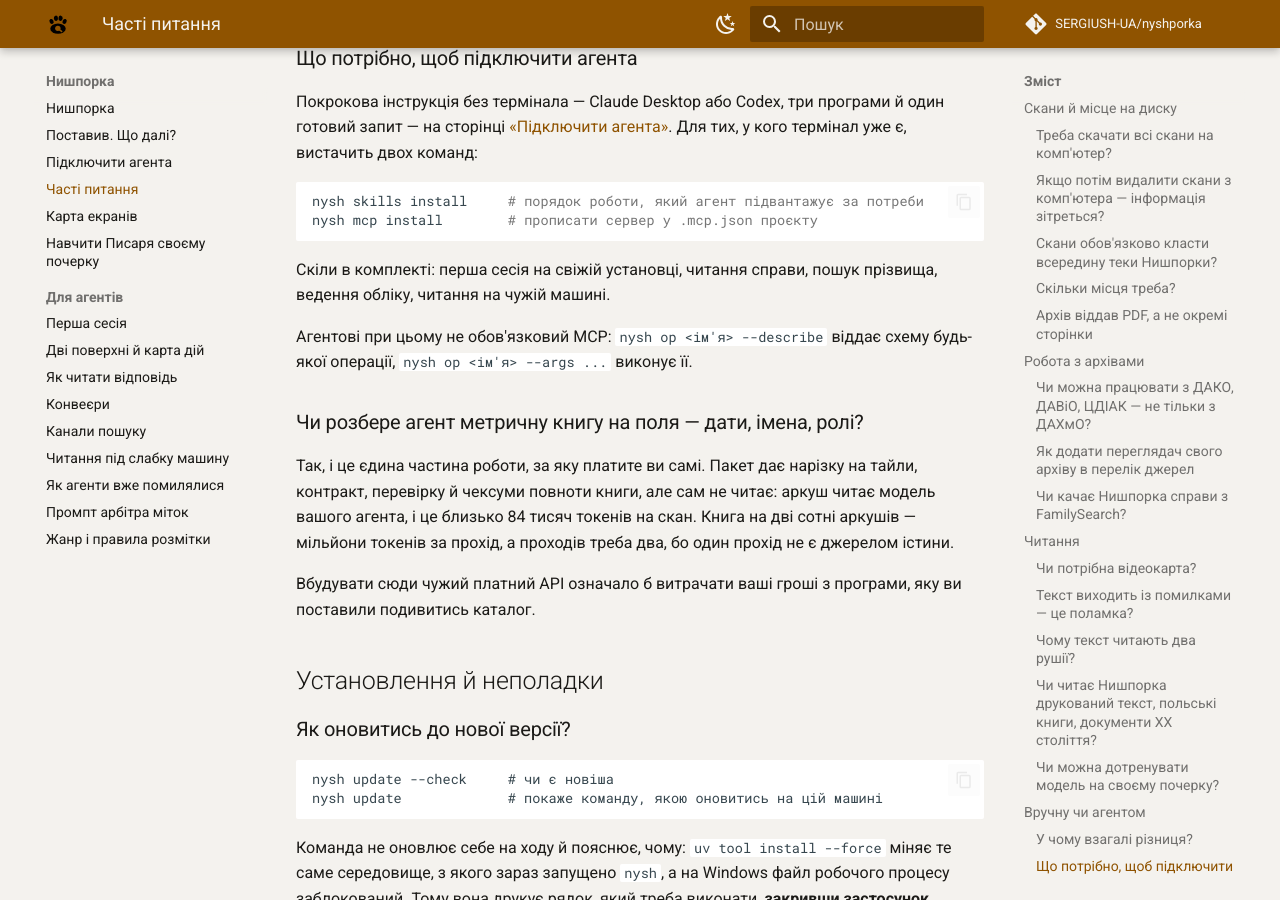
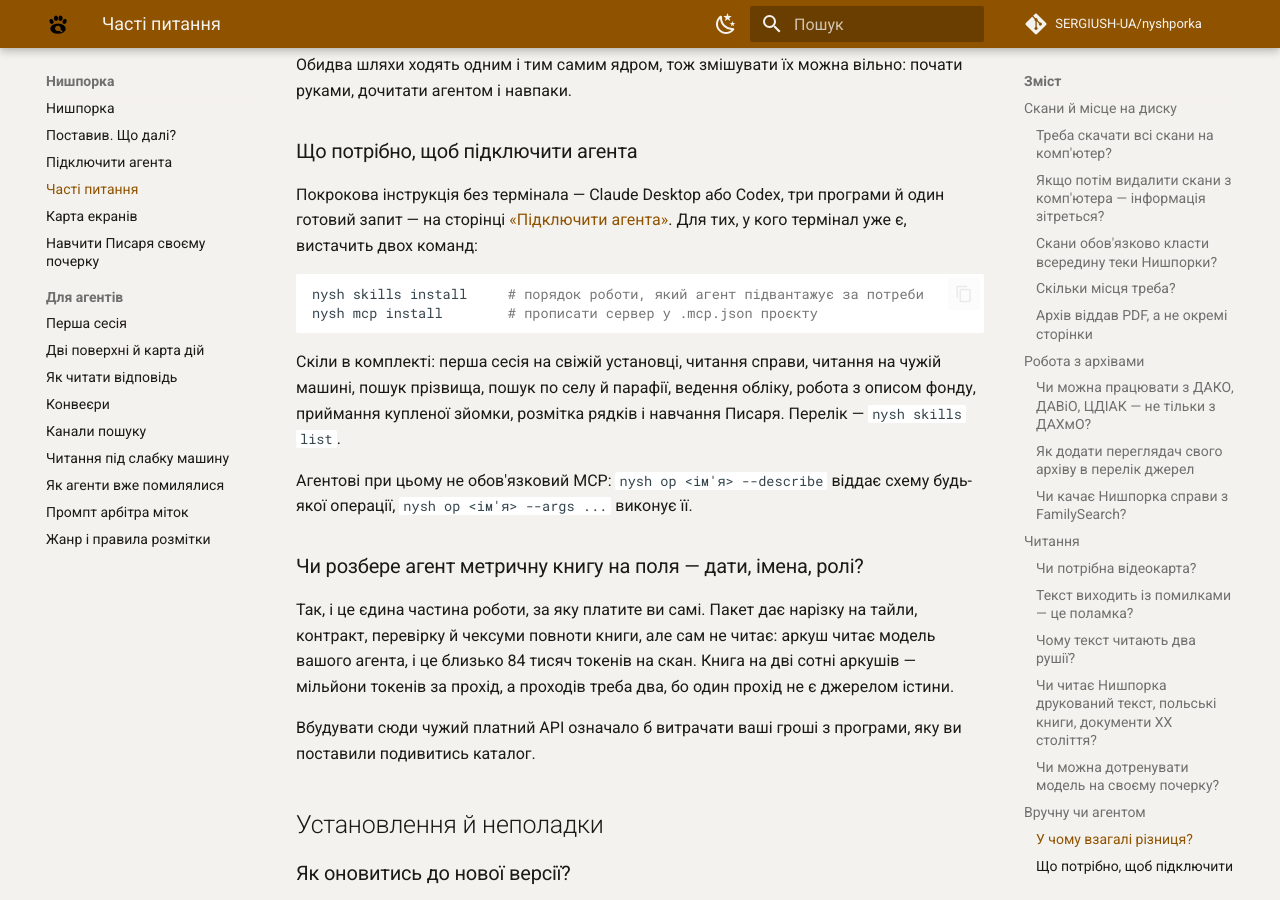
Before and after one commit to SERGIUSH-UA/nyshporka, an MkDocs documentation site: the page built from docs/faq.md, in a window 1280 px wide and 900 px high, scrolled down 4822 px. Built offline with MkDocs 1.6.1 and Material for MkDocs 9.7.7, drawn with Linux system fonts in a browser that asks for light colours; comment, search, counter and statistics services are not loaded; some of the changed text lies outside the part shown.

Commit message:
Документація: застарілі твердження, джерела й приватність
- README, «Чого ще немає»: прибрано пункт «зразок не читається заново, доки
  немає ваг» — ваги ставить `nysh models get`, і `nysh sample --help` каже
  те саме; пункт про описи фондів більше не твердить, що збирачів у пакеті
  немає (`nysh registry build/collect` є).
- README, розділ про зразок: те саме виправлення; перелік джерел доповнено
  Duck Inspector і ridni.org з відсиланням до `nysh sources`.
- README, index.md: без знака «≠» у текстах для людей; `--history` — перед
  кожним push, як у CONTRIBUTING.
- start.md: примітка «заново ці три аркуші не читаються» переписана як «вже
  прочитані».
- faq.md: биту посилку на MODEL_CARD.md прибрано (файла в репозиторії немає,
  він у .gitignore); у «Архів віддав PDF» — рядок про текстовий шар книг із
  `chtyvo` і `nysh text grep --dir`; перелік скілів — усі десять.
- PRIVACY.md: у переліку адрес бракувало babynyar.org, ridni.org і shron.org
  («Чтиво»), а в переліку мережевих команд — `registry` і `update`.
- CONTRIBUTING.md: четверта перевірка, яку ганяє CI, —
  `nyshporka.brand.gen --check`.

Co-Authored-By: Claude Opus 5 (1M context) <noreply@anthropic.com>
Claude-Session: https://claude.ai/code/session_01XFfQEe4cAmgkxG9SShaEbD

````diff
--- a/docs/faq.md
+++ b/docs/faq.md
@@ -60,6 +60,11 @@
 Читання поки бере лише зображення, що лежать прямо в теці: `jpg`, `jpeg`, `png`,
 `tif`, `tiff`, `webp`. PDF застосунок показати може, а прочитати — ні; його треба
 спершу розкласти на посторінкові зображення зовнішнім засобом.
+
+Друкована книга з текстовим шаром — інший випадок: рушій їй не потрібен. Книга,
+взята з джерела `chtyvo` (`nysh get chtyvo …`), лягає на диск разом із текстом
+кожної сторінки, і `nysh text grep "<регекс>" --dir <тека>` знаходить рядок із
+номером сторінки.
 
 ## Робота з архівами
 
@@ -206,8 +211,10 @@ nysh skills install     # порядок роботи, який агент пі
 nysh mcp install        # прописати сервер у .mcp.json проєкту
 ```
 
-Скіли в комплекті: перша сесія на свіжій установці, читання справи, пошук
-прізвища, ведення обліку, читання на чужій машині.
+Скіли в комплекті: перша сесія на свіжій установці, читання справи, читання на
+чужій машині, пошук прізвища, пошук по селу й парафії, ведення обліку, робота з
+описом фонду, приймання купленої зйомки, розмітка рядків і навчання Писаря.
+Перелік — `nysh skills list`.
 
 Агентові при цьому не обов'язковий MCP: `nysh op <ім'я> --describe` віддає схему
 будь-якої операції, `nysh op <ім'я> --args ...` виконує її.
````
Also changed, not shown: other parts of docs/faq.md (+1 -1 lines), CONTRIBUTING.md (+2 -1 lines), PRIVACY.md (+5 -1 lines), README.md (+15 -18 lines), docs/index.md (+1 -1 lines), docs/start.md (+3 -3 lines).
